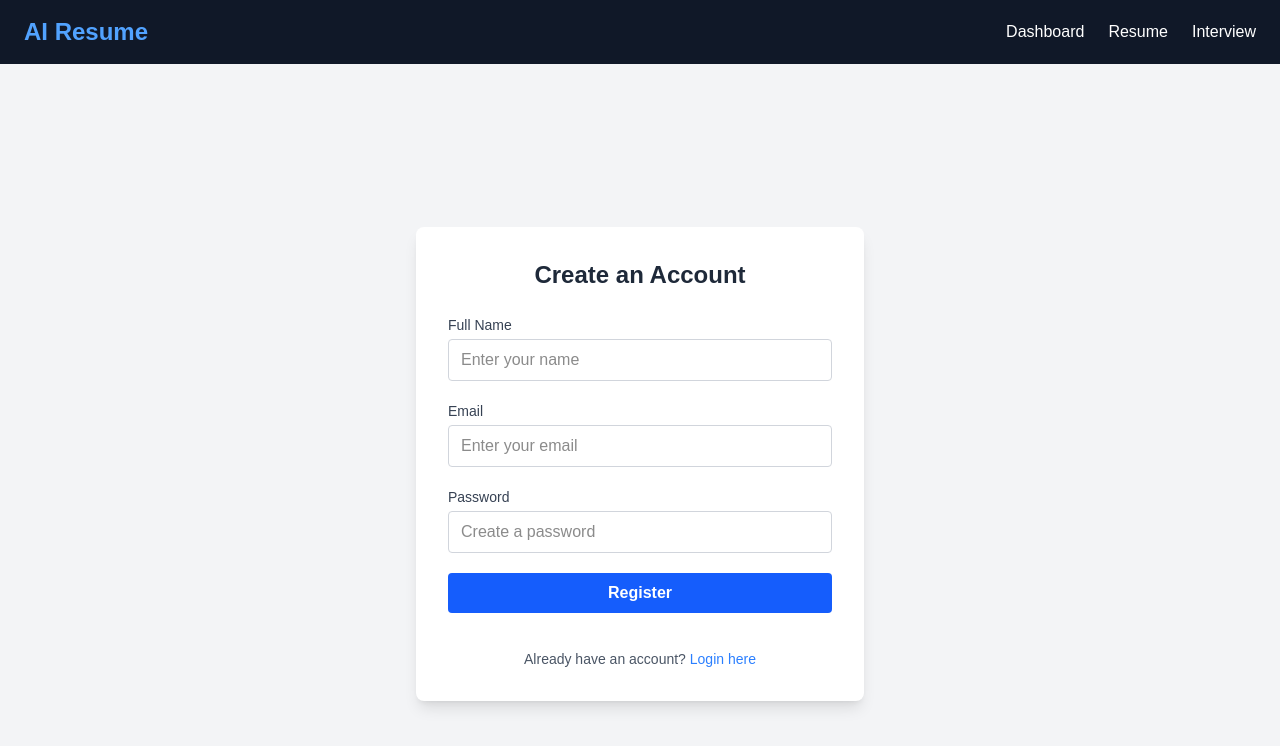
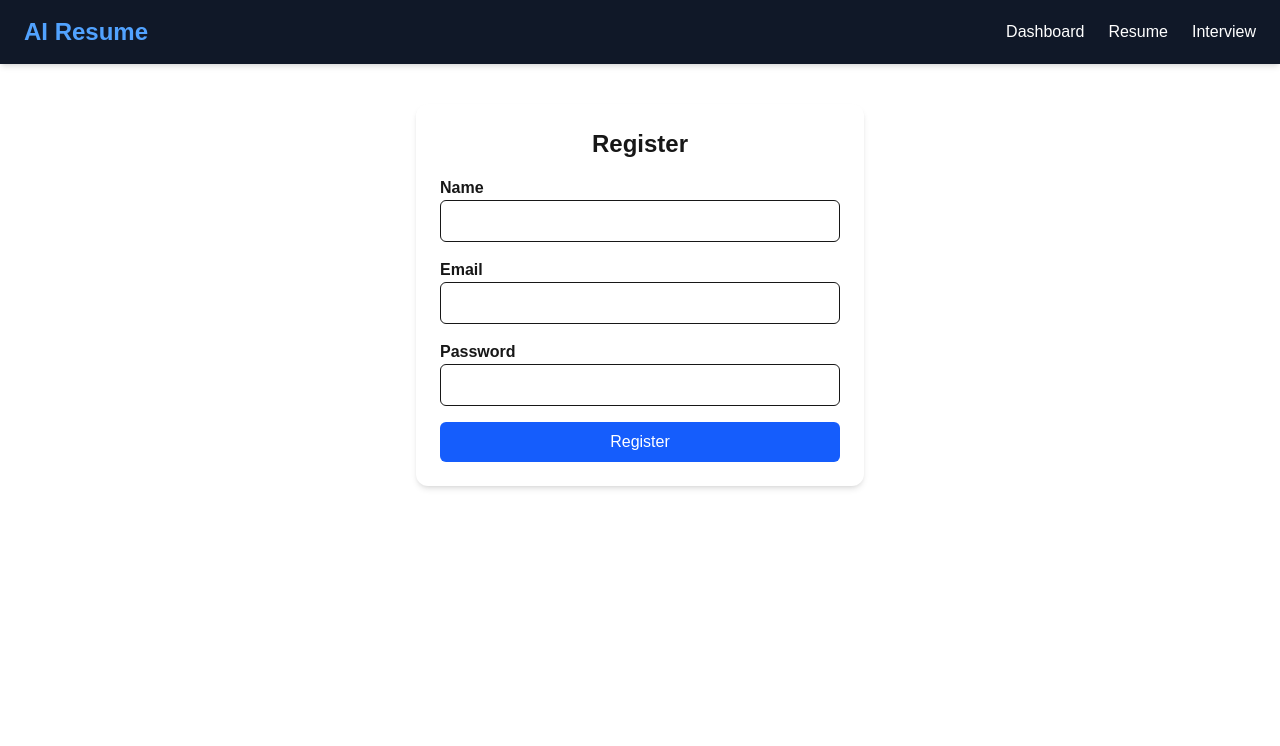
Before and after one commit to MITHILESH143/ai-resume, a Next.js app: page /register in a window 1280 px wide. Shown: the top 746 px of the page. Built offline with nearby package versions, Linux system fonts and the light colour scheme.

Commit message:
register page are succefull conncet with database

```diff
--- a/src/app/register/page.jsx
+++ b/src/app/register/page.jsx
@@ -1,59 +1,97 @@
+"use client";
+import { useState } from "react";
+
+const Register = () => {
+  const [formData, setFormData] = useState({
+    username: "",
+    email: "",
+    password: ""
+  });
+  const [message, setMessage] = useState("");
+
+  const handleChange = (e) => {
 
 
-export default function Register() {
+
+    setFormData({
+      ...formData,
+      [e.target.name]: e.target.value
+    });
+  };
+
+  const handleSubmit = async (e) => {
+    e.preventDefault();
+
+    try {
+      const res = await fetch("/api/register", {
+        method: "POST",
+        headers: {
+          "Content-Type": "application/json"
+        },
+        body: JSON.stringify(formData)
+      });
+
+      const data = await res.json();
+
+      if (res.ok) {
+        setMessage("Registration successful!");
+        setFormData({ username: "", email: "", password: "" });
+      } else {
+        setMessage(data.message || "Registration failed.");
+      }
+    } catch (error) {
+      console.error("Error:", error);
+      setMessage("Something went wrong.", error.message);
+    }
+  };
+
   return (
-    <>
-
-      <div className="min-h-screen flex items-center justify-center bg-gray-100 px-4">
-        <div className="w-full max-w-md bg-white rounded-lg shadow-lg p-8">
-          <h2 className="text-2xl font-bold text-center mb-6 text-gray-800">Create an Account</h2>
-          <form className="space-y-5">
+    <div className="max-w-md mx-auto mt-10 p-6 bg-white rounded-xl shadow-md">
+      <h2 className="text-2xl font-bold mb-4 text-center">Register</h2>
+      <form onSubmit={handleSubmit} className="space-y-4">
         <div>
-              <label className="block mb-1 text-sm font-medium text-gray-700">Full Name</label>
+          <label className="block font-semibold">Name</label>
           <input
             type="text"
-                className="w-full border border-gray-300 rounded px-3 py-2 focus:outline-none focus:ring-2 focus:ring-blue-500"
-                placeholder="Enter your name"
+            name="username"
+            onChange={handleChange}
+            value={formData.username}
+            className="w-full px-4 py-2 border rounded-md"
             required
           />
         </div>
-
         <div>
-              <label className="block mb-1 text-sm font-medium text-gray-700">Email</label>
+          <label className="block font-semibold">Email</label>
           <input
             type="email"
-                className="w-full border border-gray-300 rounded px-3 py-2 focus:outline-none focus:ring-2 focus:ring-blue-500"
-                placeholder="Enter your email"
+            name="email"
+            onChange={handleChange}
+            value={formData.email}
+            className="w-full px-4 py-2 border rounded-md"
             required
           />
         </div>
-
         <div>
-              <label className="block mb-1 text-sm font-medium text-gray-700">Password</label>
+          <label className="block font-semibold">Password</label>
           <input
             type="password"
-                className="w-full border border-gray-300 rounded px-3 py-2 focus:outline-none focus:ring-2 focus:ring-blue-500"
-                placeholder="Create a password"
+            name="password"
+            onChange={handleChange}
+            value={formData.password}
+            className="w-full px-4 py-2 border rounded-md"
             required
           />
         </div>
-
         <button
           type="submit"
-              className="w-full bg-blue-600 hover:bg-blue-700 text-white font-semibold py-2 rounded transition duration-200"
+          className="w-full bg-blue-600 text-white py-2 rounded-md hover:bg-blue-700"
         >
           Register
         </button>
-
-            <p className="text-sm text-center text-gray-600 mt-4">
-              Already have an account?{" "}
-              <a href="/login" className="text-blue-500 hover:underline">
-                Login here
-              </a>
-            </p>
+        {message && <p className="mt-4 text-center text-sm text-red-500">{message}</p>}
       </form>
     </div>
-      </div>
-    </>
   );
-}
+};
+
+export default Register;
```
Lines whose indentation alone changed are shown as unchanged.
